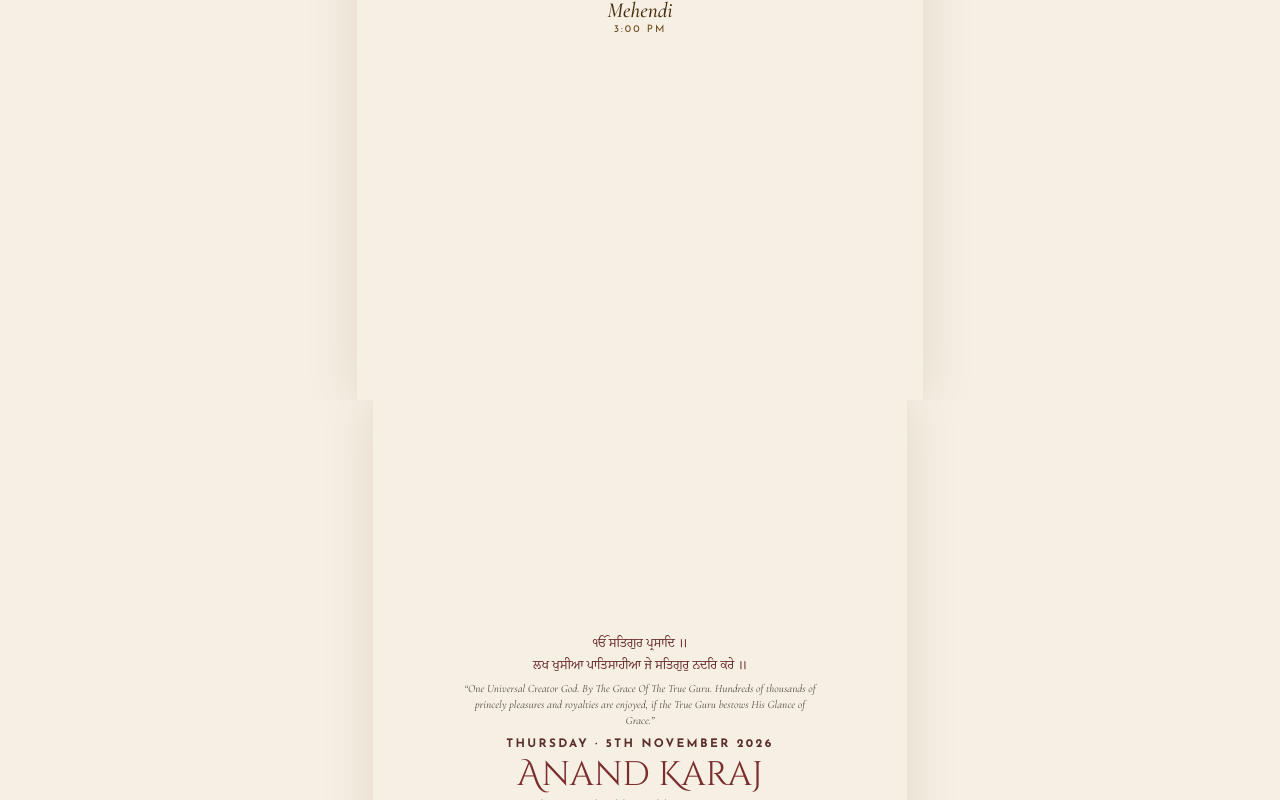
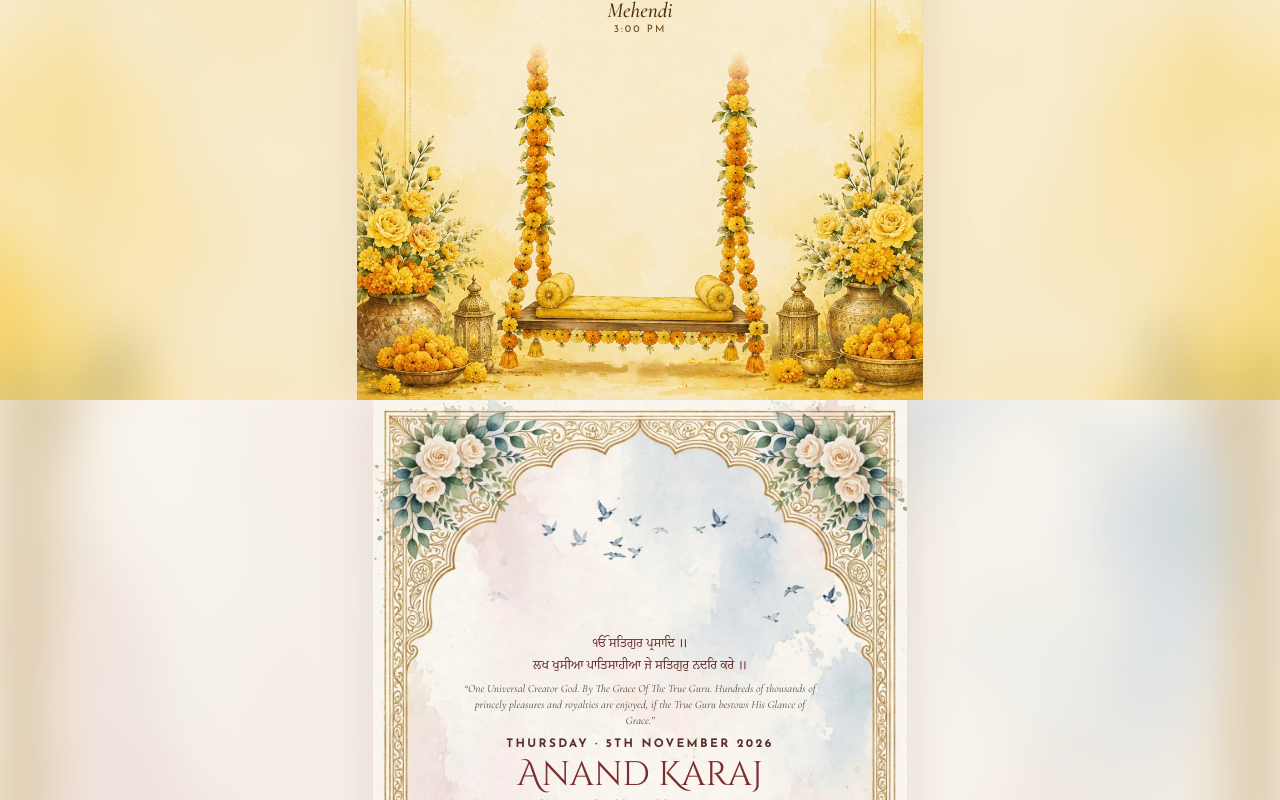
Before and after one commit to Jatt0097/Anil-weds-jaspreet, a plain HTML site: page index.html in a window 1280 px wide. Shown: the part 2000-2800 px from the top of the page. Drawn offline with nearby package versions, Linux system fonts and the light colour scheme.

Commit message:
Update index.html

```diff
--- a/index.html
+++ b/index.html
@@ -82,9 +82,9 @@ body.cover-locked{ overflow:hidden; height:100vh; }
 /* ---------- Backgrounds + text area for each page (EDIT here to swap pictures) ----------
    --y      which part of the painting shows on wide screens (0% = top, 100% = bottom)
    --top / --bottom   where the text sits on phones, as % of the screen height        */
-#coverPage { --bg:url('images/bg-cover.jpg'); }
-#day1      { --bg:url('images/bg-day1.jpg'); }
-#day2      { --bg:url('images/bg-day2.jpg'); }
+#coverPage { --bg:url('bg-cover.jpg'); }
+#day1      { --bg:url('bg-day1.jpg'); }
+#day2      { --bg:url('bg-day2.jpg'); }
 
 /* ---------- Painted pages (every page) ----------
    The whole painting is always shown, never cropped, and the text is sized and
@@ -243,9 +243,9 @@ body.cover-locked{ overflow:hidden; height:100vh; }
   from{ transform:scaleY(1) translateY(0); }
   to  { transform:scaleY(.7) translateY(4%); }
 }
-#day3      { --bg:url('images/bg-day3.jpg'); }
-#day4      { --bg:url('images/bg-day4.jpg'); }
-#note      { --bg:url('images/bg-note.jpg'); }
+#day3      { --bg:url('bg-day3.jpg'); }
+#day4      { --bg:url('bg-day4.jpg'); }
+#note      { --bg:url('bg-note.jpg'); }
 #note{ --hw:1.38961; --wh:.71963; --t1:.24; --th:.41; --tw:.31; }
 
 /* ---------- Cover ---------- */
@@ -384,15 +384,15 @@ body:not(.cover-locked) .splash-hint{ display:none; }
 <!-- ======================= EDIT: COVER ======================= -->
 <section class="page painted" id="coverPage" role="button" tabindex="0" aria-label="Open the celebrations">
   <div class="falling-flowers" aria-hidden="true">
-    <img src="images/fall-peony.png"      class="falling-flower" alt="" style="left:4%;  width:52px; animation-duration:15s; animation-delay:0s;">
-    <img src="images/fall-gypsophila.png" class="falling-flower" alt="" style="left:15%; width:40px; animation-duration:13s; animation-delay:3s;">
-    <img src="images/fall-lilac-rose.png" class="falling-flower" alt="" style="left:27%; width:46px; animation-duration:17s; animation-delay:6s;">
-    <img src="images/fall-rosebud.png"    class="falling-flower" alt="" style="left:39%; width:36px; animation-duration:12s; animation-delay:1.5s;">
-    <img src="images/fall-hydrangea.png"  class="falling-flower" alt="" style="left:52%; width:48px; animation-duration:16s; animation-delay:8s;">
-    <img src="images/fall-peony.png"      class="falling-flower" alt="" style="left:64%; width:40px; animation-duration:14s; animation-delay:4.5s;">
-    <img src="images/fall-lilac-rose.png" class="falling-flower" alt="" style="left:76%; width:38px; animation-duration:18s; animation-delay:2s;">
-    <img src="images/fall-rosebud.png"    class="falling-flower" alt="" style="left:86%; width:34px; animation-duration:11s; animation-delay:7s;">
-    <img src="images/fall-gypsophila.png" class="falling-flower" alt="" style="left:94%; width:36px; animation-duration:15s; animation-delay:10s;">
+    <img src="fall-peony.png"      class="falling-flower" alt="" style="left:4%;  width:52px; animation-duration:15s; animation-delay:0s;">
+    <img src="fall-gypsophila.png" class="falling-flower" alt="" style="left:15%; width:40px; animation-duration:13s; animation-delay:3s;">
+    <img src="fall-lilac-rose.png" class="falling-flower" alt="" style="left:27%; width:46px; animation-duration:17s; animation-delay:6s;">
+    <img src="fall-rosebud.png"    class="falling-flower" alt="" style="left:39%; width:36px; animation-duration:12s; animation-delay:1.5s;">
+    <img src="fall-hydrangea.png"  class="falling-flower" alt="" style="left:52%; width:48px; animation-duration:16s; animation-delay:8s;">
+    <img src="fall-peony.png"      class="falling-flower" alt="" style="left:64%; width:40px; animation-duration:14s; animation-delay:4.5s;">
+    <img src="fall-lilac-rose.png" class="falling-flower" alt="" style="left:76%; width:38px; animation-duration:18s; animation-delay:2s;">
+    <img src="fall-rosebud.png"    class="falling-flower" alt="" style="left:86%; width:34px; animation-duration:11s; animation-delay:7s;">
+    <img src="fall-gypsophila.png" class="falling-flower" alt="" style="left:94%; width:36px; animation-duration:15s; animation-delay:10s;">
   </div>
   <div class="art" aria-hidden="true"></div>
   <div class="card-text">
@@ -437,7 +437,7 @@ body:not(.cover-locked) .splash-hint{ display:none; }
 <!-- ======================= EDIT: DAY 2 — 4 NOV ======================= -->
 <section class="page painted" id="day2">
   <div class="art" aria-hidden="true">
-    <img class="jhoola" src="images/jhoola.png" alt="">
+    <img class="jhoola" src="jhoola.png" alt="">
   </div>
   <div class="card-text">
     <div class="verse">
@@ -471,26 +471,26 @@ body:not(.cover-locked) .splash-hint{ display:none; }
 <!-- ======================= EDIT: DAY 3 — 5 NOV ======================= -->
 <section class="page painted" id="day3">
   <div class="art" aria-hidden="true">
-    <span class="bird" style="left:35.625%; top:12.128%; width:6.25%; --dx:18.1cqw; --dy:-3.4cqw; --dur:21.2s; --delay:-1.5s; --flap:0.50s;"><img src="images/dove-1.png" alt=""></span>
-    <span class="bird" style="left:57.969%; top:13.188%; width:5.234%; --dx:16.8cqw; --dy:-3.0cqw; --dur:21.7s; --delay:-0.8s; --flap:0.48s;"><img src="images/dove-2.png" alt=""></span>
-    <span class="bird" style="left:45.234%; top:13.876%; width:4.297%; --dx:17.3cqw; --dy:-2.8cqw; --dur:18.7s; --delay:-15.5s; --flap:0.41s;"><img src="images/dove-3.png" alt=""></span>
-    <span class="bird" style="left:67.656%; top:15.107%; width:5.938%; --dx:24.8cqw; --dy:-4.1cqw; --dur:20.2s; --delay:-11.7s; --flap:0.47s;"><img src="images/dove-4.png" alt=""></span>
-    <span class="bird" style="left:22.812%; top:15.681%; width:4.766%; --dx:16.7cqw; --dy:-3.8cqw; --dur:27.8s; --delay:-8.0s; --flap:0.41s;"><img src="images/dove-5.png" alt=""></span>
-    <span class="bird" style="left:50.078%; top:16.225%; width:4.375%; --dx:20.3cqw; --dy:-3.7cqw; --dur:19.2s; --delay:-3.5s; --flap:0.51s;"><img src="images/dove-6.png" alt=""></span>
-    <span class="bird" style="left:37.578%; top:16.597%; width:4.453%; --dx:21.2cqw; --dy:-3.1cqw; --dur:24.4s; --delay:-1.5s; --flap:0.39s;"><img src="images/dove-7.png" alt=""></span>
-    <span class="bird" style="left:57.188%; top:17.027%; width:5.312%; --dx:25.5cqw; --dy:-2.8cqw; --dur:20.1s; --delay:-6.3s; --flap:0.51s;"><img src="images/dove-8.png" alt=""></span>
-    <span class="bird" style="left:17.422%; top:17.542%; width:5.0%; --dx:20.2cqw; --dy:-3.7cqw; --dur:22.5s; --delay:-15.7s; --flap:0.43s;"><img src="images/dove-9.png" alt=""></span>
-    <span class="bird" style="left:29.141%; top:17.542%; width:5.0%; --dx:23.4cqw; --dy:-3.9cqw; --dur:23.7s; --delay:-17.3s; --flap:0.44s;"><img src="images/dove-10.png" alt=""></span>
-    <span class="bird" style="left:74.062%; top:18.516%; width:5.391%; --dx:17.7cqw; --dy:-2.8cqw; --dur:27.8s; --delay:-21.0s; --flap:0.41s;"><img src="images/dove-11.png" alt=""></span>
-    <span class="bird" style="left:65.781%; top:18.631%; width:5.938%; --dx:16.5cqw; --dy:-3.4cqw; --dur:22.9s; --delay:-17.5s; --flap:0.51s;"><img src="images/dove-12.png" alt=""></span>
-    <span class="bird" style="left:30.859%; top:19.519%; width:4.766%; --dx:20.4cqw; --dy:-3.5cqw; --dur:26.8s; --delay:-15.9s; --flap:0.51s;"><img src="images/dove-13.png" alt=""></span>
-    <span class="bird" style="left:22.812%; top:20.092%; width:6.172%; --dx:27.8cqw; --dy:-4.1cqw; --dur:22.6s; --delay:-10.7s; --flap:0.53s;"><img src="images/dove-14.png" alt=""></span>
-    <span class="bird" style="left:63.438%; top:22.298%; width:3.125%; --dx:25.8cqw; --dy:-3.3cqw; --dur:18.6s; --delay:-18.5s; --flap:0.56s;"><img src="images/dove-15.png" alt=""></span>
-    <span class="bird" style="left:77.578%; top:23.014%; width:4.375%; --dx:21.4cqw; --dy:-3.4cqw; --dur:20.8s; --delay:-0.5s; --flap:0.48s;"><img src="images/dove-16.png" alt=""></span>
-    <span class="bird" style="left:19.609%; top:23.215%; width:6.172%; --dx:17.6cqw; --dy:-1.9cqw; --dur:19.7s; --delay:-15.1s; --flap:0.41s;"><img src="images/dove-17.png" alt=""></span>
-    <span class="bird" style="left:69.219%; top:23.300%; width:5.703%; --dx:21.5cqw; --dy:-3.9cqw; --dur:20.5s; --delay:-1.6s; --flap:0.48s;"><img src="images/dove-18.png" alt=""></span>
-    <span class="bird" style="left:69.844%; top:25.907%; width:5.078%; --dx:28.4cqw; --dy:-3.7cqw; --dur:23.5s; --delay:-20.3s; --flap:0.44s;"><img src="images/dove-19.png" alt=""></span>
-    <span class="bird" style="left:82.266%; top:26.681%; width:5.156%; --dx:21.0cqw; --dy:-3.9cqw; --dur:22.2s; --delay:-21.2s; --flap:0.41s;"><img src="images/dove-20.png" alt=""></span>
+    <span class="bird" style="left:35.625%; top:12.128%; width:6.25%; --dx:18.1cqw; --dy:-3.4cqw; --dur:21.2s; --delay:-1.5s; --flap:0.50s;"><img src="bird-1.png" alt=""></span>
+    <span class="bird" style="left:57.969%; top:13.188%; width:5.234%; --dx:16.8cqw; --dy:-3.0cqw; --dur:21.7s; --delay:-0.8s; --flap:0.48s;"><img src="bird-2.png" alt=""></span>
+    <span class="bird" style="left:45.234%; top:13.876%; width:4.297%; --dx:17.3cqw; --dy:-2.8cqw; --dur:18.7s; --delay:-15.5s; --flap:0.41s;"><img src="bird-3.png" alt=""></span>
+    <span class="bird" style="left:67.656%; top:15.107%; width:5.938%; --dx:24.8cqw; --dy:-4.1cqw; --dur:20.2s; --delay:-11.7s; --flap:0.47s;"><img src="bird-4.png" alt=""></span>
+    <span class="bird" style="left:22.812%; top:15.681%; width:4.766%; --dx:16.7cqw; --dy:-3.8cqw; --dur:27.8s; --delay:-8.0s; --flap:0.41s;"><img src="bird-5.png" alt=""></span>
+    <span class="bird" style="left:50.078%; top:16.225%; width:4.375%; --dx:20.3cqw; --dy:-3.7cqw; --dur:19.2s; --delay:-3.5s; --flap:0.51s;"><img src="bird-6.png" alt=""></span>
+    <span class="bird" style="left:37.578%; top:16.597%; width:4.453%; --dx:21.2cqw; --dy:-3.1cqw; --dur:24.4s; --delay:-1.5s; --flap:0.39s;"><img src="bird-7.png" alt=""></span>
+    <span class="bird" style="left:57.188%; top:17.027%; width:5.312%; --dx:25.5cqw; --dy:-2.8cqw; --dur:20.1s; --delay:-6.3s; --flap:0.51s;"><img src="bird-8.png" alt=""></span>
+    <span class="bird" style="left:17.422%; top:17.542%; width:5.0%; --dx:20.2cqw; --dy:-3.7cqw; --dur:22.5s; --delay:-15.7s; --flap:0.43s;"><img src="bird-9.png" alt=""></span>
+    <span class="bird" style="left:29.141%; top:17.542%; width:5.0%; --dx:23.4cqw; --dy:-3.9cqw; --dur:23.7s; --delay:-17.3s; --flap:0.44s;"><img src="bird-10.png" alt=""></span>
+    <span class="bird" style="left:74.062%; top:18.516%; width:5.391%; --dx:17.7cqw; --dy:-2.8cqw; --dur:27.8s; --delay:-21.0s; --flap:0.41s;"><img src="bird-11.png" alt=""></span>
+    <span class="bird" style="left:65.781%; top:18.631%; width:5.938%; --dx:16.5cqw; --dy:-3.4cqw; --dur:22.9s; --delay:-17.5s; --flap:0.51s;"><img src="bird-12.png" alt=""></span>
+    <span class="bird" style="left:30.859%; top:19.519%; width:4.766%; --dx:20.4cqw; --dy:-3.5cqw; --dur:26.8s; --delay:-15.9s; --flap:0.51s;"><img src="bird-13.png" alt=""></span>
+    <span class="bird" style="left:22.812%; top:20.092%; width:6.172%; --dx:27.8cqw; --dy:-4.1cqw; --dur:22.6s; --delay:-10.7s; --flap:0.53s;"><img src="bird-14.png" alt=""></span>
+    <span class="bird" style="left:63.438%; top:22.298%; width:3.125%; --dx:25.8cqw; --dy:-3.3cqw; --dur:18.6s; --delay:-18.5s; --flap:0.56s;"><img src="bird-15.png" alt=""></span>
+    <span class="bird" style="left:77.578%; top:23.014%; width:4.375%; --dx:21.4cqw; --dy:-3.4cqw; --dur:20.8s; --delay:-0.5s; --flap:0.48s;"><img src="bird-16.png" alt=""></span>
+    <span class="bird" style="left:19.609%; top:23.215%; width:6.172%; --dx:17.6cqw; --dy:-1.9cqw; --dur:19.7s; --delay:-15.1s; --flap:0.41s;"><img src="bird-17.png" alt=""></span>
+    <span class="bird" style="left:69.219%; top:23.300%; width:5.703%; --dx:21.5cqw; --dy:-3.9cqw; --dur:20.5s; --delay:-1.6s; --flap:0.48s;"><img src="bird-18.png" alt=""></span>
+    <span class="bird" style="left:69.844%; top:25.907%; width:5.078%; --dx:28.4cqw; --dy:-3.7cqw; --dur:23.5s; --delay:-20.3s; --flap:0.44s;"><img src="bird-19.png" alt=""></span>
+    <span class="bird" style="left:82.266%; top:26.681%; width:5.156%; --dx:21.0cqw; --dy:-3.9cqw; --dur:22.2s; --delay:-21.2s; --flap:0.41s;"><img src="bird-20.png" alt=""></span>
   </div>
   <div class="card-text">
     <div class="verse">
```
